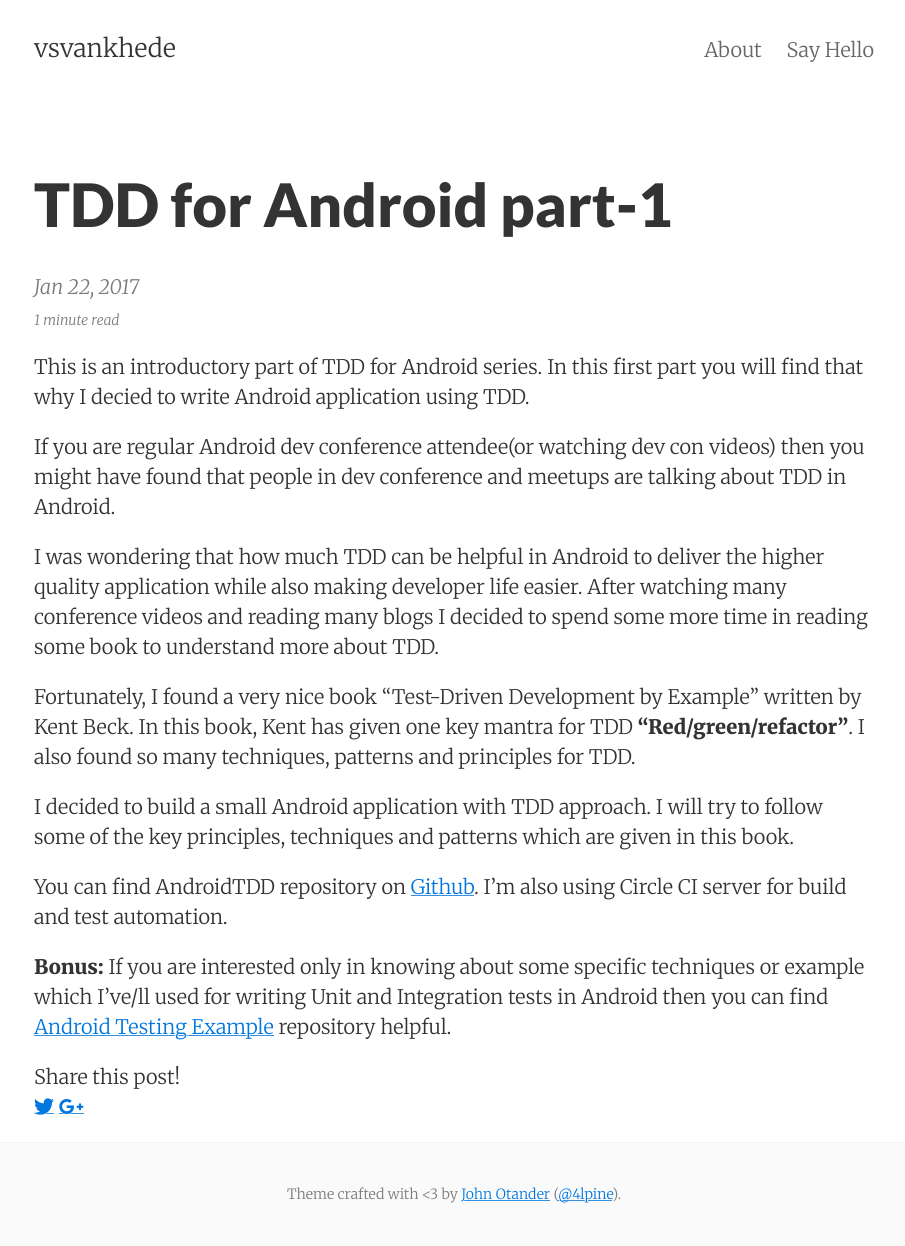
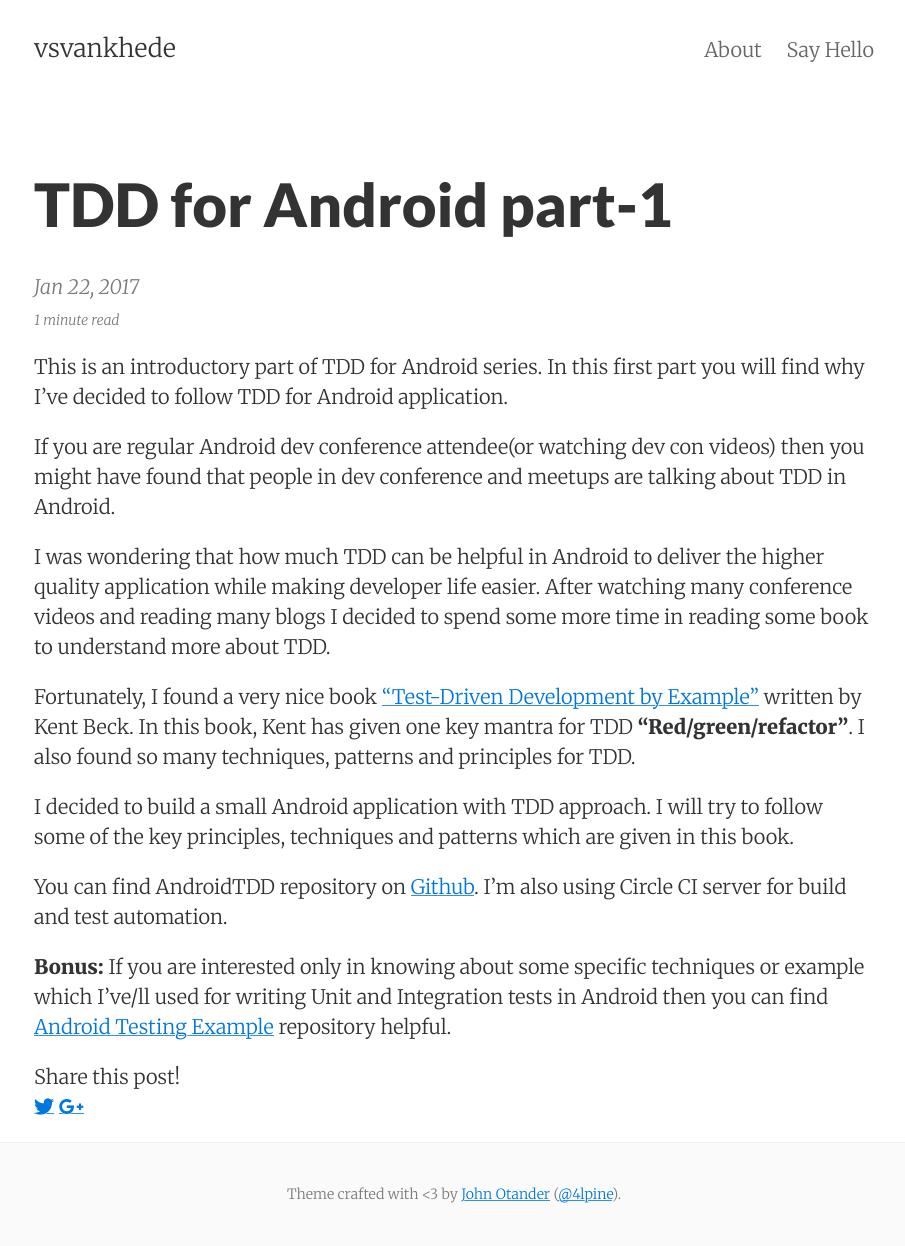
Before and after one commit to vsvankhede/vsvankhede.github.io, a Jekyll site: the page built from _posts/2017-01-22-TDD-Android-Part-1.md, in a window 1280 px wide. Shown: the whole page, without its empty margins (186-1091 px from the left). Built offline with Jekyll 4.4.1, drawn with Linux system fonts in a browser that asks for light colours; nearby versions of some CDN libraries; comment, search, counter and statistics services are not loaded.

Commit message:
add: TDD by example book link

```diff
--- a/_posts/2017-01-22-TDD-Android-Part-1.md
+++ b/_posts/2017-01-22-TDD-Android-Part-1.md
@@ -3,13 +3,13 @@ title: TDD for Android part-1
 layout: post
 ---
 
-This is an introductory part of TDD for Android series. In this first part you will find that why I decied to write Android application using TDD.
+This is an introductory part of TDD for Android series. In this first part you will find why I've decided to follow TDD for Android application.
 
 If you are regular Android dev conference attendee(or watching dev con videos) then you might have found that people in dev conference and meetups are talking about TDD in Android.
 
-I was wondering that how much TDD can be helpful in Android to deliver the higher quality application while also making developer life easier. After watching many conference videos and reading many blogs I decided to spend some more time in reading some book to understand more about TDD.
+I was wondering that how much TDD can be helpful in Android to deliver the higher quality application while making developer life easier. After watching many conference videos and reading many blogs I decided to spend some more time in reading some book to understand more about TDD.
 
-Fortunately, I found a very nice book "Test-Driven Development by Example" written by Kent Beck. In this book, Kent has given one key mantra for TDD **"Red/green/refactor"**. I also found so many techniques, patterns and principles for TDD.
+Fortunately, I found a very nice book ["Test-Driven Development by Example"](https://www.amazon.com/Test-Driven-Development-Kent-Beck/dp/0321146530) written by Kent Beck. In this book, Kent has given one key mantra for TDD **"Red/green/refactor"**. I also found so many techniques, patterns and principles for TDD.
 
 I decided to build a small Android application with TDD approach. I will try to follow some of the key principles, techniques and patterns which are given in this book.
 
```
